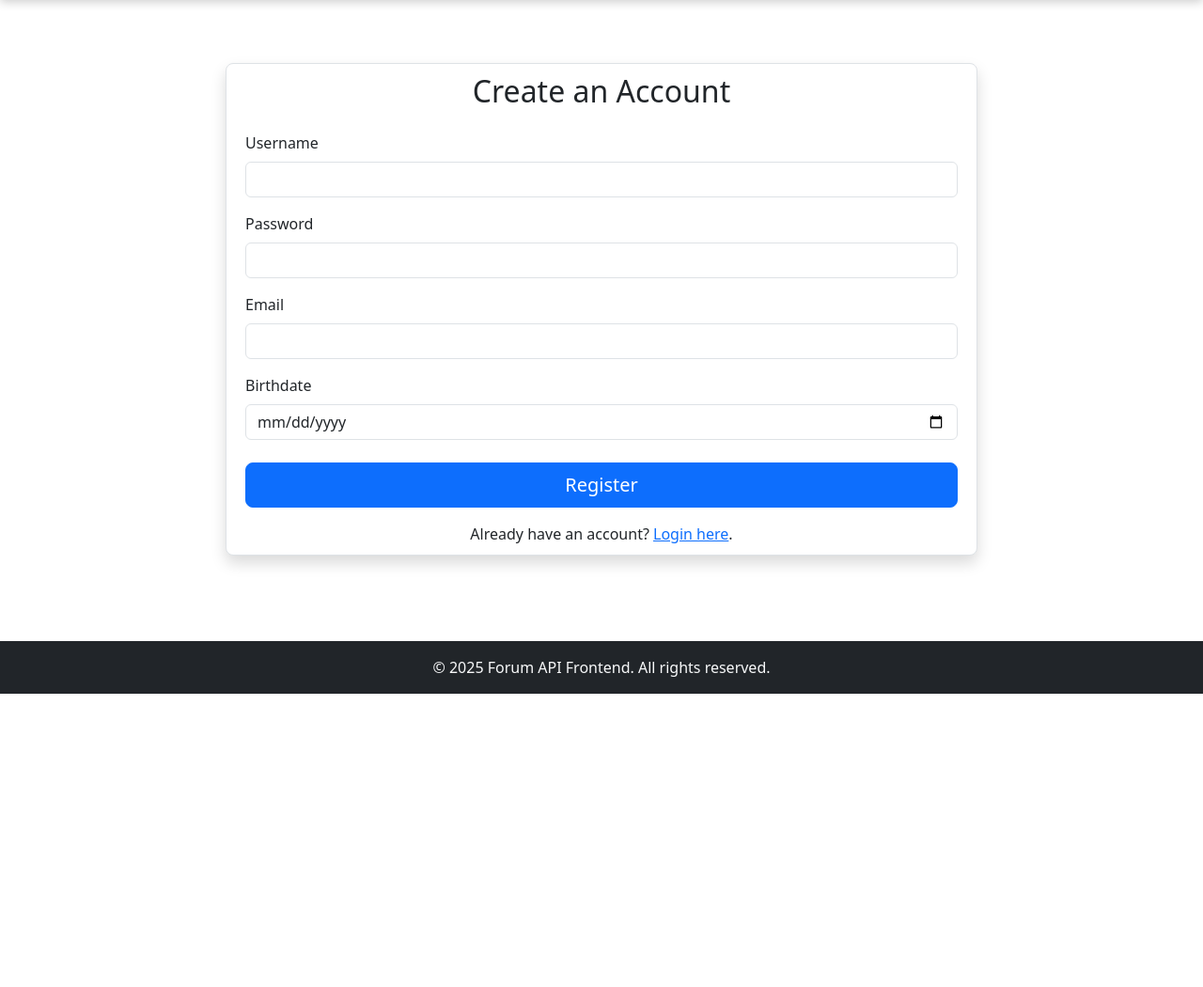
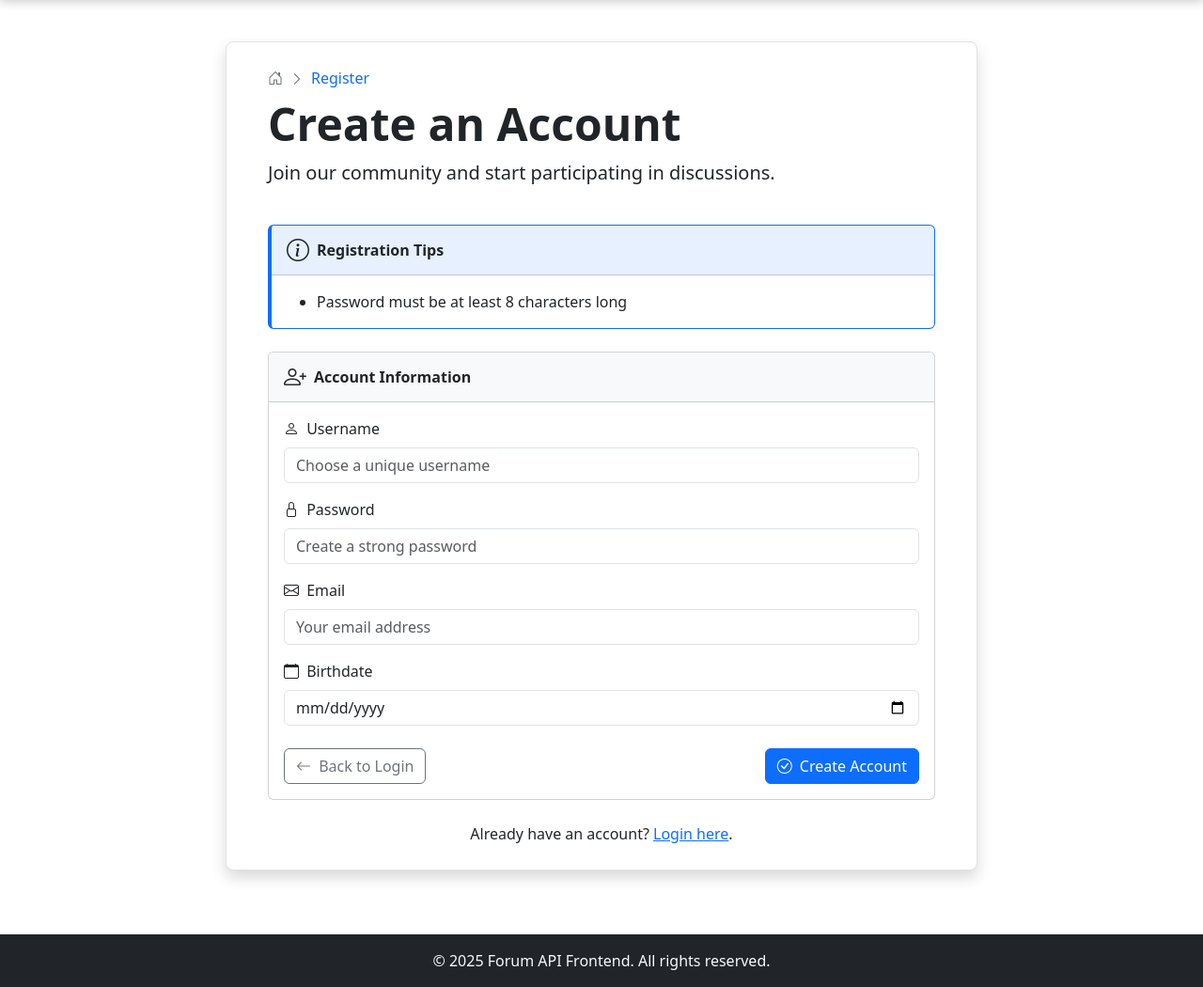
Before and after one commit to fcgith/forum_api_front_end, a FastAPI app: template templates/register.html in a window 1280 px wide. Shown: the part 62-1112 px from the top of the page at 94% size. Before the commit the page ends 800 px from the top, so only its background shows below. Run offline with FastAPI, Linux system fonts and the light colour scheme; the template is opened without the code that fills it, so the values that code supplies are empty; parts of the project's set-up code (start-up, migrations or seed data) failed here and were passed over.

Commit message:
register

```diff
--- a/templates/register.html
+++ b/templates/register.html
@@ -1,32 +1,96 @@
 {% extends 'base.html' %}
 
 {% block content %}
-    <h2 class="text-center mb-4">Create an Account</h2>
+<div class="container-fluid px-4 py-3">
+    <div class="row mb-4">
+        <div class="col">
+            <div class="d-flex align-items-center gap-2 mb-2">
+                <a href="/" class="text-secondary text-decoration-none">
+                    <i class="bi bi-house-door"></i>
+                </a>
+                <i class="bi bi-chevron-right text-muted small"></i>
+                <span class="text-primary">Register</span>
+            </div>
+            <h1 class="display-5 fw-bold">Create an Account</h1>
+            <p class="lead">Join our community and start participating in discussions.</p>
+        </div>
+    </div>
+
+    <!-- Registration Tips -->
+    <div class="card mb-4 border-primary">
+        <div class="card-header bg-primary bg-opacity-10">
+            <div class="d-flex align-items-center gap-2">
+                <i class="bi bi-info-circle fs-4"></i>
+                <span class="fw-bold">Registration Tips</span>
+            </div>
+        </div>
+        <div class="card-body">
+            <ul class="mb-0">
+                <li>Password must be at least 8 characters long</li>
+            </ul>
+        </div>
+    </div>
+
+    <!-- Registration Form -->
+    <div class="card mb-4">
+        <div class="card-header bg-light">
+            <div class="d-flex align-items-center gap-2">
+                <i class="bi bi-person-plus fs-4"></i>
+                <span class="fw-bold">Account Information</span>
+            </div>
+        </div>
+        <div class="card-body">
             <form method="post" action="/auth/register">
                 <div class="mb-3">
-            <label for="username" class="form-label">Username</label>
-            <input type="text" class="form-control" id="username" name="username" required>
+                    <label for="username" class="form-label">
+                        <i class="bi bi-person me-1"></i> Username
+                    </label>
+                    <input type="text" class="form-control" id="username" name="username" placeholder="Choose a unique username" required>
                 </div>
                 <div class="mb-3">
-            <label for="password" class="form-label">Password</label>
-            <input type="password" class="form-control" id="password" name="password" required>
+                    <label for="password" class="form-label">
+                        <i class="bi bi-lock me-1"></i> Password
+                    </label>
+                    <input type="password" class="form-control" id="password" name="password" placeholder="Create a strong password" required>
                 </div>
                 <div class="mb-3">
-            <label for="email" class="form-label">Email</label>
-            <input type="email" class="form-control" id="email" name="email" required>
+                    <label for="email" class="form-label">
+                        <i class="bi bi-envelope me-1"></i> Email
+                    </label>
+                    <input type="email" class="form-control" id="email" name="email" placeholder="Your email address" required>
                 </div>
                 <div class="mb-4">
-            <label for="birthdate" class="form-label">Birthdate</label>
+                    <label for="birthdate" class="form-label">
+                        <i class="bi bi-calendar me-1"></i> Birthdate
+                    </label>
                     <input type="date" class="form-control" id="birthdate" name="birthdate" required>
                 </div>
-        <div class="d-grid">
-            <button type="submit" class="btn btn-primary btn-lg">Register</button>
+                <div class="d-flex justify-content-between">
+                    <a href="/auth/login" class="btn btn-outline-secondary">
+                        <i class="bi bi-arrow-left me-1"></i> Back to Login
+                    </a>
+                    <button type="submit" class="btn btn-primary">
+                        <i class="bi bi-check-circle me-1"></i> Create Account
+                    </button>
                 </div>
             </form>
-    <div class="text-center mt-3">
+        </div>
+    </div>
+
+    <div class="text-center">
         Already have an account? <a href="/auth/login">Login here</a>.
     </div>
+
     {% if message %}
-        <div class="alert alert-danger text-center mt-3">{{ message | safe }}</div>
+        <div class="alert alert-danger text-center mt-3">
+            <i class="bi bi-exclamation-triangle me-2"></i> {{ message | safe }}
+        </div>
     {% endif %}
+</div>
+
+<style>
+    .card.border-primary {
+        border-left: 4px solid #0d6efd;
+    }
+</style>
 {% endblock %}
```
Lines whose indentation alone changed are shown as unchanged.
